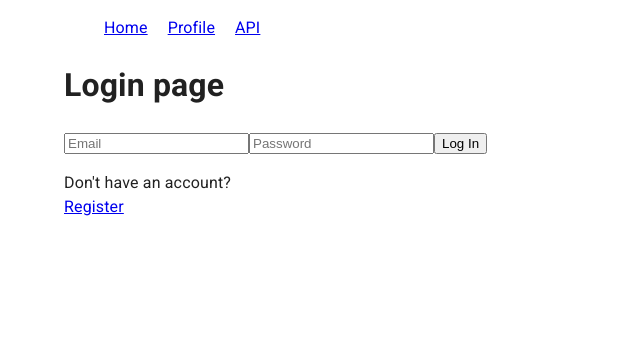
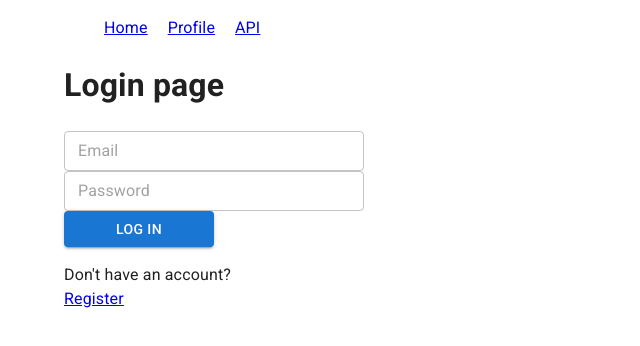
Before and after one commit to victoria369xx/reactHW, a React (Create React App) app: page /login in a window 1280 px wide. Shown: the top 346 px of the page, without its empty margins (0-640 px from the left). Built offline with nearby package versions, Linux system fonts and the light colour scheme; no server answers.

Commit message:
logIn done, need check sign up/routes

```diff
--- a/src/routs/LogIn/LogIn.js
+++ b/src/routs/LogIn/LogIn.js
@@ -1,13 +1,40 @@
-import React from "react";
+import React, {useState} from "react";
 import {Link} from 'react-router-dom';
+import Input from '@mui/material/TextField';
+import Button from '@mui/material/Button';
+import { useDispatch } from "react-redux";
+import { logInUser } from "../../store/user/actions";
+
+
 
 export default function LogIn () {
+
+    const [email, setEmail] = useState('');
+    const [password, setPassword] = useState('');
+    const dispatch = useDispatch();
+
+    function clearForm () {
+        setEmail("");
+        setPassword("");
+    }
+
+    function logInHandler (event) {
+        event.preventDefault()
+        let user = {
+            email: email,
+            password: password
+        }
+
+        dispatch(logInUser(user))
+        clearForm()
+    }
+
     return <div>
         <h1>Login page</h1>
-        <form>
-            <input type="email" placeholder="Email"/>
-            <input type="password" placeholder="Password"/>
-            <button type="submit">Log In</button>
+        <form style={{display:"flex", flexDirection:"column"}} onSubmit={logInHandler}>
+            <Input type="email" placeholder="Email" value={email} size="small" style={{width:"300px"}} onChange={event => setEmail(event.target.value)}/>
+            <Input type="password" placeholder="Password" value={password} size="small" style={{width:"300px"}} onChange={event => setPassword(event.target.value)}/>
+            <Button type="submit" variant="contained" size="medium" style={{width:"150px"}}>Log In</Button>
         </form>
 
         <p>
--- a/src/routs/Profile/Profile.js
+++ b/src/routs/Profile/Profile.js
@@ -1,22 +1,17 @@
 import React from 'react';
-import {useDispatch, useSelector} from 'react-redux';
-import { MARK_CHECKBOX } from '../../store/profile/actions';
+import {useSelector} from 'react-redux';
+import { getUser } from '../../store/user/selectors';
+
 
 
 export default function Profile () {
-    const dispatch = useDispatch();
-    const isMarked = useSelector((state)=> state.isMarked)
+    const user = useSelector(getUser())
 
-    const markCheckbox = () => {
-        dispatch({
-            type: MARK_CHECKBOX
-        })
-    }
+
     return (
         <div>
             <h1> Profile </h1>
-            <input type='checkbox' id="checkbox" checked={isMarked} onChange={markCheckbox}/>
-            <label htmlFor="checkbox">checkbox</label>
+            Logged in with {user.email}
         </div>
     )
 }
--- a/src/routs/SignUp/SignUp.js
+++ b/src/routs/SignUp/SignUp.js
@@ -1,13 +1,15 @@
 import React from "react";
 import {Link} from "react-router-dom";
+import Input from '@mui/material/TextField';
+import Button from '@mui/material/Button';
 
 export default function SignUp () {
     return <div>
         <h1>SignUp page</h1>
-        <form>
-            <input type="email" placeholder="Email"/>
-            <input type="password" placeholder="Password"/>
-            <button type="submit">Create account</button>
+        <form style={{display:"flex", flexDirection:"column"}}>
+            <Input type="email" placeholder="Email" size="small" style={{width:"300px"}}/>
+            <Input type="password" placeholder="Password" size="small" style={{width:"300px"}}/>
+            <Button type="submit" variant="contained" size="medium" style={{width:"150px"}}>Sign Up</Button>
         </form>
         <p>
             Already have an account? <br/>
```
